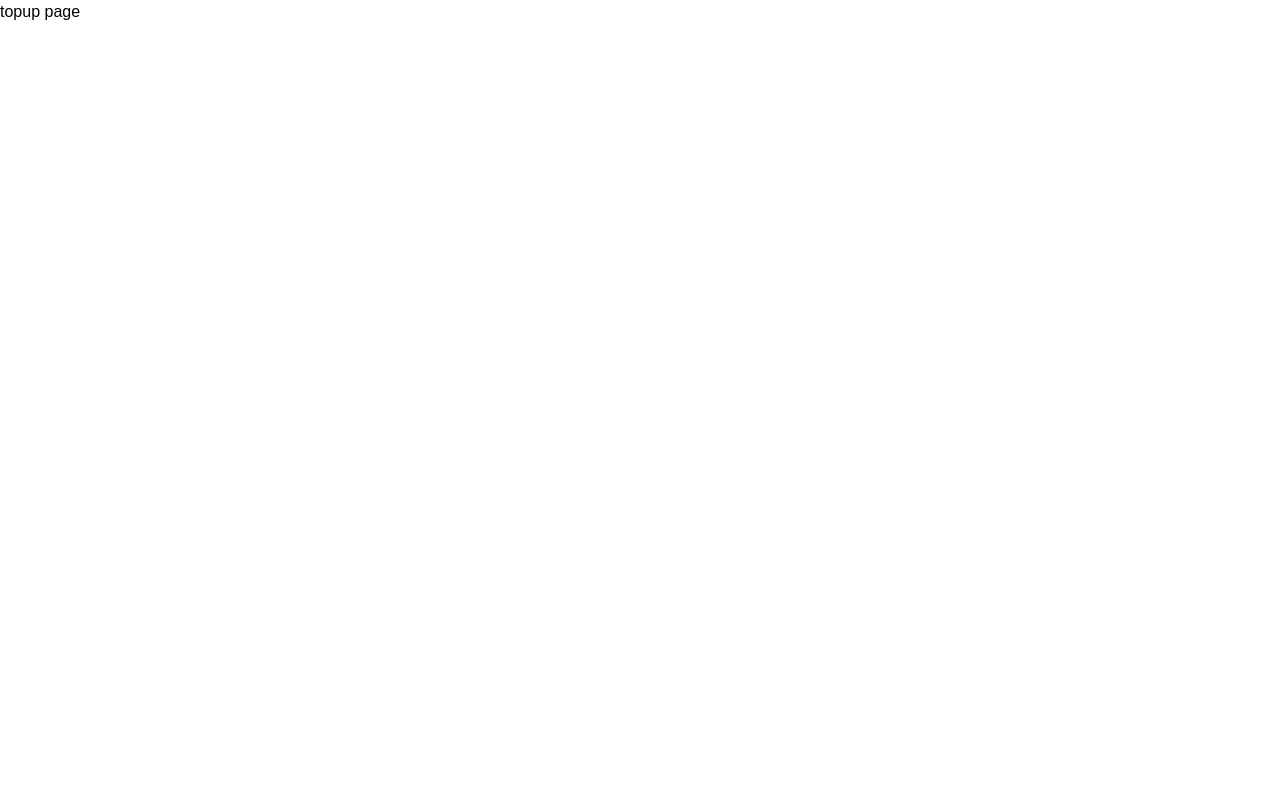
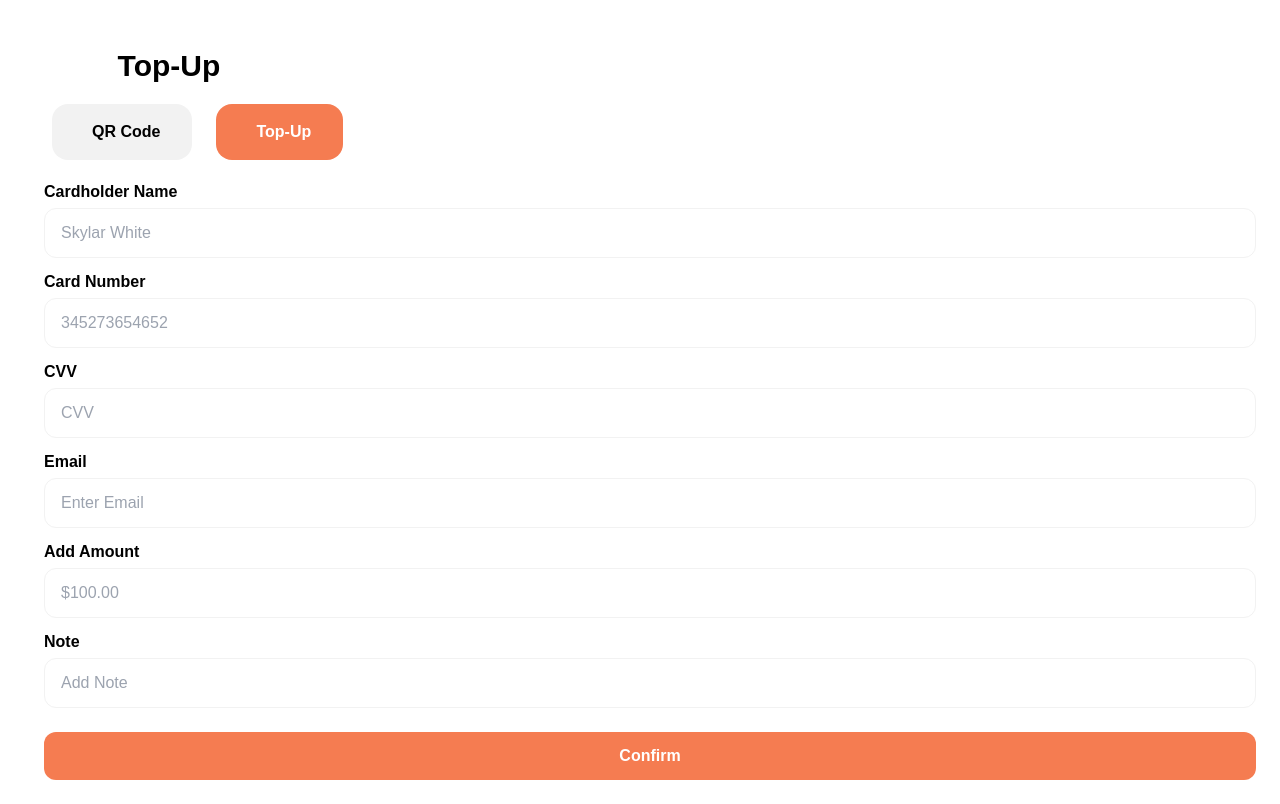
Before and after one commit to Sadia-117/wallet-app-frontend, a Vue app: page /top-up in a window 1280 px wide. Built offline with nearby package versions, Linux system fonts and the light colour scheme.

Commit message:
fixed bugs

```diff
--- a/src/router/index.js
+++ b/src/router/index.js
@@ -7,6 +7,7 @@ import Onboarding1 from '@/views/Onboarding1.vue';
 import Onboarding2 from '@/views/Onboarding2.vue';
 import Onboarding3 from '@/views/Onboarding3.vue';
 import OTP from '@/views/OTP.vue';
+import QrCode from '@/views/QrCode.vue';
 import SignUp from '@/views/SignUp.vue';
 import TopUp from '@/views/TopUp.vue';
 import VerifyAccount from '@/views/VerifyAccount.vue';
@@ -29,6 +30,7 @@ const routes = [
   { path: '/change-password', name: 'ChangePassword', component: ChangePassword },
   { path: '/homepage', name: 'Homepage', component: Homepage },
   { path: '/top-up', name: 'TopUp', component: TopUp },
+  { path: '/qr-code', name: 'QrCode', component: QrCode },
 ];
 
 // Create the router
--- /dev/null
+++ b/src/views/QrCode.vue
@@ -0,0 +1,48 @@
+<template>
+    <div class="p-4">
+      <div class="flex mt-6 items-center">
+        <button class="rounded-full ml-5 bg-[#FBFBFB]">
+          <i class='text-5xl bx bx-chevron-left'></i>
+        </button>
+        <h2 class="flex-1 text-center text-3xl font-bold">Top-Up</h2>
+      </div>
+
+      <div class="flex gap-6 pl-7 mt-5">
+        <div class="bg-[#F57C51] text-white flex px-8 py-4 rounded-2xl gap-2 items-center">
+          <i class='bx bx-qr text-xl'></i>
+          <h2 class="font-bold">QR Code</h2>
+        </div>
+        <div class="flex bg-[#F2F2F2] px-8 py-4 rounded-2xl gap-2 items-center">
+          <button><i class='bx bxs-down-arrow-alt text-xl'></i></button>
+          <h2 class="font-bold">Top-Up</h2>
+        </div>
+      </div>
+
+      <h2 class="text-center text-xl mt-6 font-bold">Scan Me</h2>
+
+      <div class="relative text-center mt-4">
+        <img class="w-96 mx-auto" src="/public/Images/Group1171274835.png" alt="QR Code">
+        <div class="absolute top-[37rem] left-1/3 text-5xl">
+          <i class='bx bxs-bookmark bg-[#F2F2F2] p-2 rounded-full'></i>
+        </div>
+        <div class="absolute top-[37rem] right-1/3 text-5xl">
+          <i class='bx bx-paper-plane bg-[#F57C51] p-2 rounded-full'></i>
+        </div>
+      </div>
+
+      <div class="text-center mt-8">
+        <p class="text-xl text-[#BDBDBD] mt-2">My QR Code</p>
+        <p class="text-xl text-[#BDBDBD] mt-2">Scan this To Pay</p>
+        <p class="text-xl text-[#BDBDBD] mt-2 mb-5">Debts To You More Easily</p>
+      </div>
+    </div>
+  </template>
+
+  <script>
+  export default {
+    name: "qr-code"
+  };
+  </script>
+
+  <style scoped>
+  </style>
--- a/src/views/TopUp.vue
+++ b/src/views/TopUp.vue
@@ -1,8 +1,76 @@
 <template>
-    <h1>topup page</h1>
+  <div class="p-6">
+    <div class="flex mt-6">
+      <button class="rounded-full ml-5 bg-[#FBFBFB]">
+        <i class='text-5xl bx bx-chevron-left'></i>
+      </button>
+      <h2 class="pl-[4.6rem] text-3xl font-bold">Top-Up</h2>
+    </div>
+    <div class="flex gap-6 pl-7 mt-5">
+      <div class="bg-[#F2F2F2] text-black flex px-8 py-4 rounded-2xl gap-2">
+        <i class='bx bx-qr text-xl'></i>
+        <h2 class="font-bold">QR Code</h2>
+      </div>
+      <div class="flex bg-[#F57C51] px-8 py-4 rounded-2xl gap-2 text-white">
+        <button><i class='bx bxs-down-arrow-alt text-xl'></i></button>
+        <h2 class="font-bold">Top-Up</h2>
+      </div>
+    </div>
+    <form @submit.prevent="submitForm" class="ml-5 mt-5 text-[16px]">
+      <div v-for="(field, key) in formFields" :key="key" class="mt-3">
+        <label :for="key" class="block font-semibold">{{ field.label }}</label>
+        <input
+          v-model="formData[key]"
+          :type="field.type"
+          :placeholder="field.placeholder"
+          class="border-[1.5px] border-[#F2F2F2] py-[12px] px-[16px] w-full rounded-[12px] mt-1"
+          required
+        />
+      </div>
+      <button
+        type="submit"
+        class="bg-[#F57C51] px-4 py-3 w-full mt-6 rounded-[12px] text-white font-bold"
+      >
+        Confirm
+      </button>
+    </form>
+  </div>
 </template>
+
 <script>
 export default {
-  name: "TopUP",
+  name: "top-up",
+  data() {
+    return {
+      formData: {
+        name: '',
+        cardNumber: '',
+        cvv: '',
+        email: '',
+        amount: '',
+        note: ''
+      },
+      formFields: {
+        name: { label: "Cardholder Name", type: "text", placeholder: "Skylar White" },
+        cardNumber: { label: "Card Number", type: "text", placeholder: "345273654652" },
+        cvv: { label: "CVV", type: "text", placeholder: "CVV" },
+        email: { label: "Email", type: "email", placeholder: "Enter Email" },
+        amount: { label: "Add Amount", type: "text", placeholder: "$100.00" },
+        note: { label: "Note", type: "text", placeholder: "Add Note" }
+      }
+    };
+  },
+  methods: {
+    submitForm() {
+      console.log("Form submitted", this.formData);
+      alert("Payment details submitted!");
+    }
+  }
 };
 </script>
+
+<style>
+body {
+  font-family: Arial, sans-serif;
+}
+</style>
```
Also changed, not shown: public/Images/Group1171274835.png (renamed from public/Images/Group 1171274835.png).
